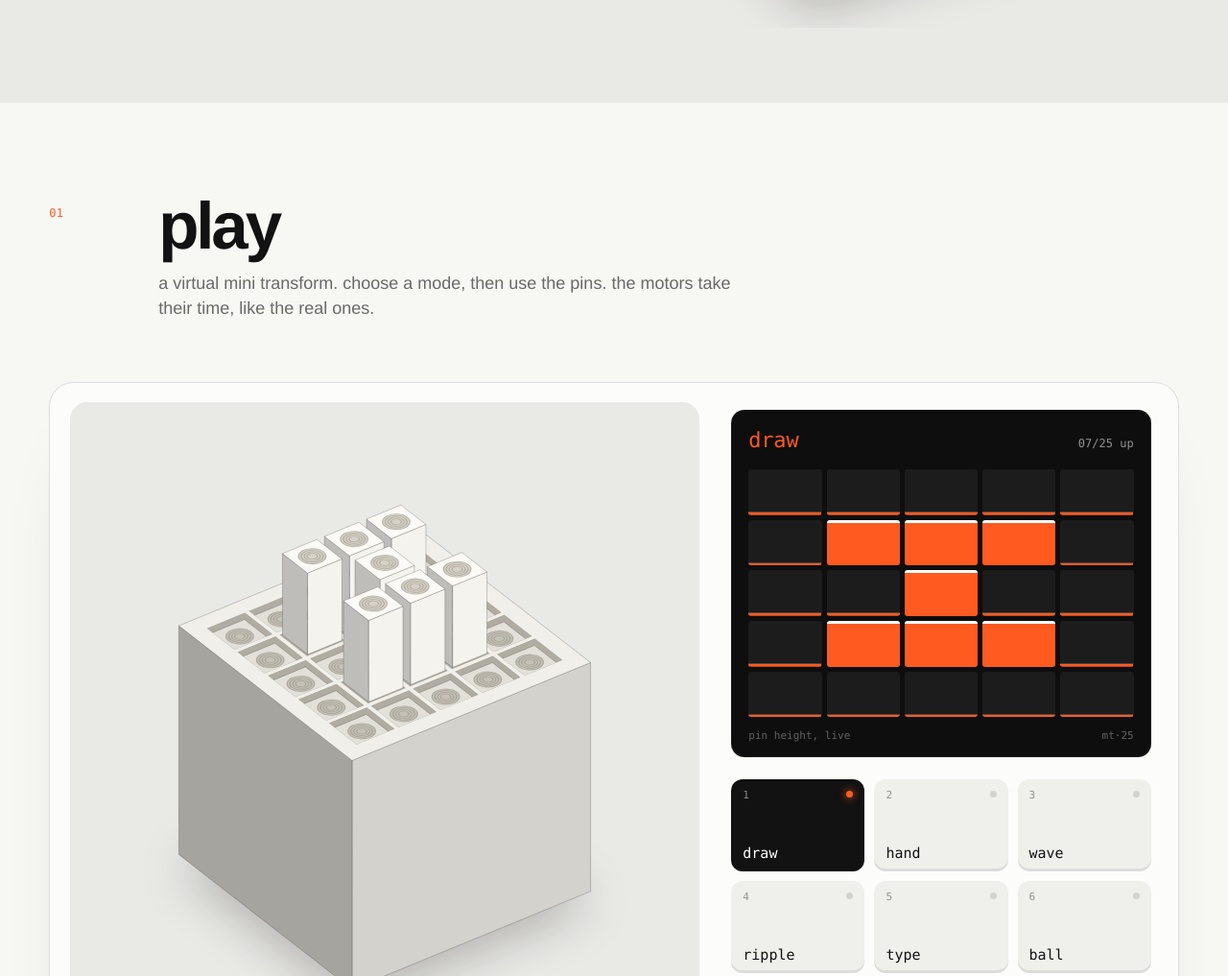
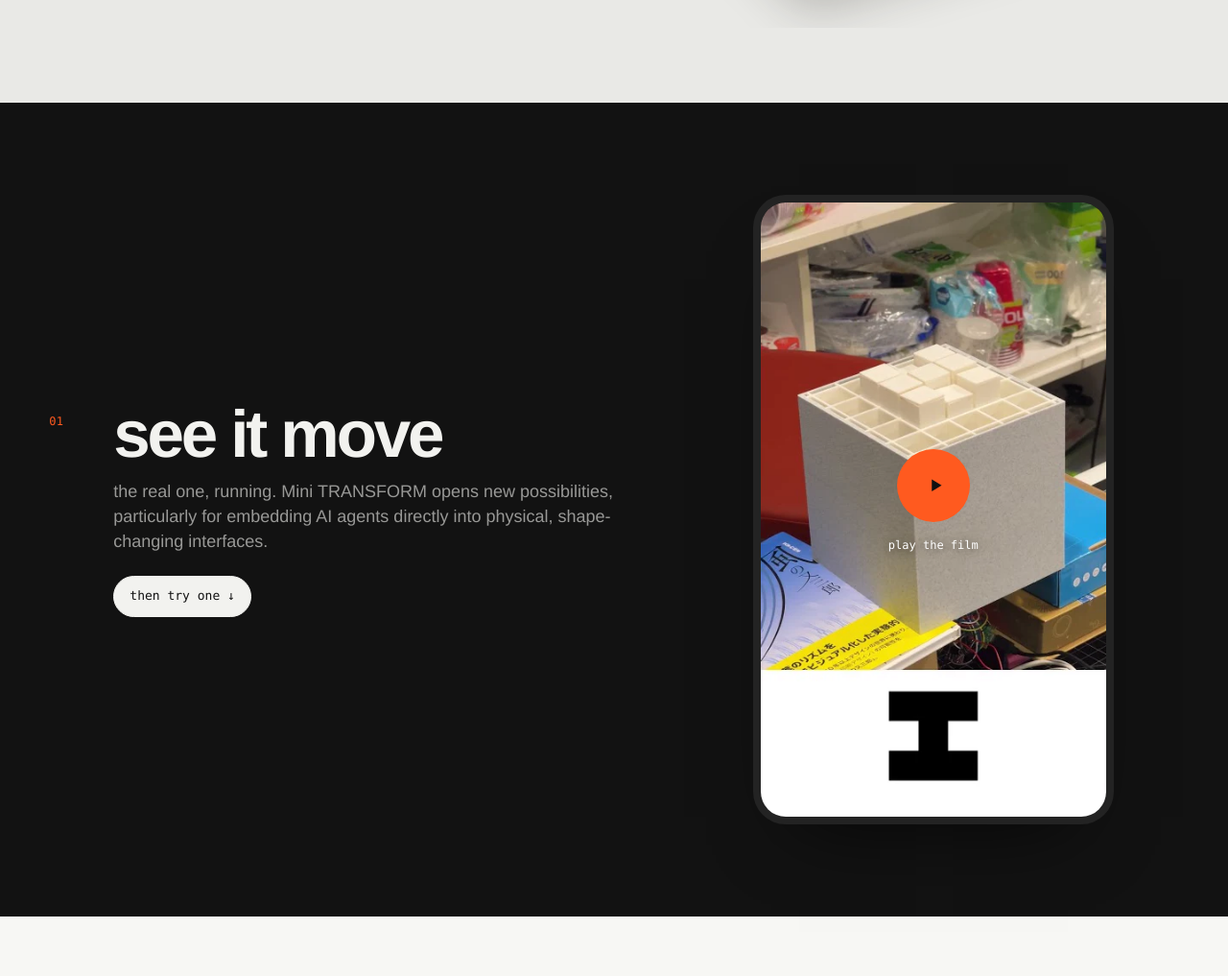
Before and after one commit to Rabourackee/Personal_Website, an Eleventy site: page src/projects/mini-transform.html in a window 1280 px wide. Shown: the part 724-1741 px from the top of the page at 96% size. Built offline with nearby package versions, Linux system fonts and the light colour scheme; Eleventy itself is replaced by a stand-in of ours; files that its build step writes are made by us from their sources; a web font is replaced by a local one.

Commit message:
Move the Mini TRANSFORM film up to follow the hero

```diff
--- a/src/assets/css/mini-transform.css
+++ b/src/assets/css/mini-transform.css
@@ -120,6 +120,18 @@
 .mt-btn--small {
   padding: 0.6rem 1rem;
   font-size: 12px;
+}
+
+.mt-btn--light {
+  color: var(--ink);
+  background: #f2f2ef;
+  border-color: #f2f2ef;
+}
+
+.mt-film .mt-btn--light {
+  grid-column: 2;
+  justify-self: start;
+  margin-top: 2rem;
 }
 
 .mt-btn--ghost {
@@ -737,6 +749,10 @@
     grid-template-columns: 1fr;
   }
 
+  .mt-film .mt-btn--light {
+    grid-column: 1;
+  }
+
   .mt-num {
     padding: 0 0 0.6rem;
   }
--- a/src/projects/mini-transform.html
+++ b/src/projects/mini-transform.html
@@ -33,11 +33,30 @@ scripts: ["/assets/js/mini-transform.js"]
   </div>
 </section>
 
+<!-- ============================================================ film -->
+<section class="mt-film" aria-labelledby="mt-film-h">
+  <div class="mt-wrap mt-film__grid">
+    <header class="mt-head">
+      <p class="mt-num">01</p>
+      <h2 id="mt-film-h">see it move</h2>
+      <p class="mt-sub">the real one, running. Mini TRANSFORM opens new possibilities, particularly for embedding AI agents directly into physical, shape-changing interfaces.</p>
+      <a class="mt-btn mt-btn--light" href="#play">then try one <span aria-hidden="true">↓</span></a>
+    </header>
+    <div class="mt-film__frame">
+      <a class="mt-film__play" href="https://www.youtube.com/watch?v=vMpv_F9TfNo" data-video="vMpv_F9TfNo">
+        <img src="/media/mini-transform/mt-film.webp" width="404" height="720" alt="" loading="lazy" decoding="async">
+        <span class="mt-film__btn" aria-hidden="true"><svg viewBox="0 0 24 24"><path d="M9 6.5v11l9-5.5z"/></svg></span>
+        <span class="mt-film__label">play the film</span>
+      </a>
+    </div>
+  </div>
+</section>
+
 <!-- ============================================================ play -->
 <section class="mt-play" id="play" aria-labelledby="mt-play-h">
   <div class="mt-wrap">
     <header class="mt-head">
-      <p class="mt-num">01</p>
+      <p class="mt-num">02</p>
       <h2 id="mt-play-h">play</h2>
       <p class="mt-sub">a virtual mini transform. choose a mode, then use the pins. the motors take their time, like the real ones.</p>
     </header>
@@ -88,7 +107,7 @@ scripts: ["/assets/js/mini-transform.js"]
 <section class="mt-revival" aria-labelledby="mt-rev-h">
   <div class="mt-wrap">
     <header class="mt-head">
-      <p class="mt-num">02</p>
+      <p class="mt-num">03</p>
       <h2 id="mt-rev-h">transform, at the scale of a hand</h2>
       <p class="mt-sub">a revival of <a href="https://tangible.media.mit.edu/project/transform/">TRANSFORM</a>, the Tangible Media Group’s shape-changing furniture.</p>
     </header>
@@ -134,7 +153,7 @@ scripts: ["/assets/js/mini-transform.js"]
 <section class="mt-parts" aria-labelledby="mt-parts-h">
   <div class="mt-wrap">
     <header class="mt-head">
-      <p class="mt-num">03</p>
+      <p class="mt-num">04</p>
       <h2 id="mt-parts-h">one pixel, re-engineered</h2>
       <p class="mt-sub">printed caps, square pins, small geared motors held in printed frames, all in a cube.</p>
     </header>
@@ -146,24 +165,6 @@ scripts: ["/assets/js/mini-transform.js"]
       <li class="mt-part mt-part--tall"><img src="/media/mini-transform/mt-inside.webp" width="1350" height="1800" alt="Looking down into the grey housing at the motors and pins inside" loading="lazy" decoding="async"><p><span>05</span>inside the housing</p></li>
       <li class="mt-part"><img src="/media/mini-transform/mt-grid.webp" width="1800" height="1350" alt="The housing's white top grid, with five caps raised and pins visible in the empty cells" loading="lazy" decoding="async"><p><span>06</span>the top grid, five pins up</p></li>
     </ol>
-  </div>
-</section>
-
-<!-- ============================================================ film -->
-<section class="mt-film" aria-labelledby="mt-film-h">
-  <div class="mt-wrap mt-film__grid">
-    <header class="mt-head">
-      <p class="mt-num">04</p>
-      <h2 id="mt-film-h">see it move</h2>
-      <p class="mt-sub">the real one, running. Mini TRANSFORM opens new possibilities, particularly for embedding AI agents directly into physical, shape-changing interfaces.</p>
-    </header>
-    <div class="mt-film__frame">
-      <a class="mt-film__play" href="https://www.youtube.com/watch?v=vMpv_F9TfNo" data-video="vMpv_F9TfNo">
-        <img src="/media/mini-transform/mt-film.webp" width="404" height="720" alt="" loading="lazy" decoding="async">
-        <span class="mt-film__btn" aria-hidden="true"><svg viewBox="0 0 24 24"><path d="M9 6.5v11l9-5.5z"/></svg></span>
-        <span class="mt-film__label">play the film</span>
-      </a>
-    </div>
   </div>
 </section>
 
```
